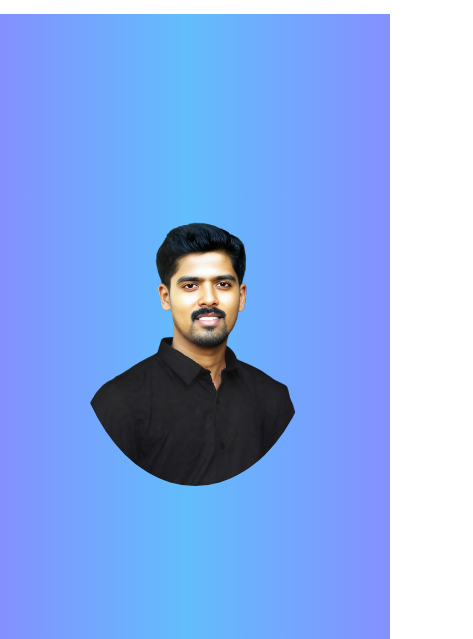
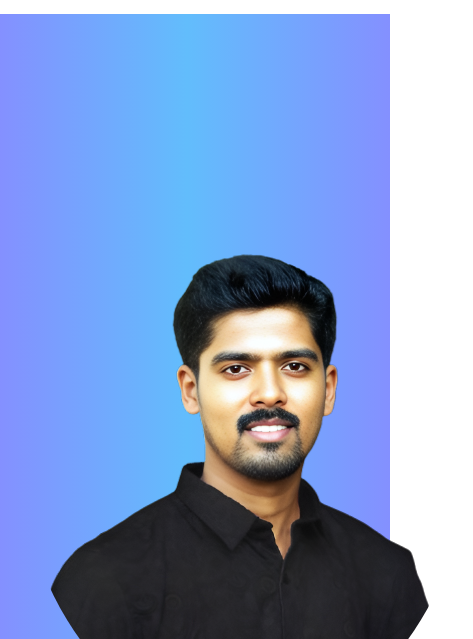
Before and after one commit to nikhilljpskj/Nikhil-Portfolio, a plain HTML site: page index.html in a window 390 px wide. Shown: the part 57-696 px from the top of the page, 473 px wide, since content can reach past the window. Drawn offline with nearby package versions, Linux system fonts and the light colour scheme; some packages are replaced by stand-ins of ours; files that its build step writes are made by us from their sources.

Commit message:
medisa475

```diff
--- a/scss/breadcrumb.scss
+++ b/scss/breadcrumb.scss
@@ -50,14 +50,7 @@
 	}
 
 }
-@media (max-width: 768px) {
-	.home_banner_area .banner_inner .home_left_img img {
-	  padding-top: 20px;   /* Reduce padding for mobile view */
-	  width: 70%;          /* Adjust image size for smaller screens */
-	  margin: 0 auto;      /* Center the image on mobile */
-	  display: block;
-	}
-  }
+
 
 .blog_banner{
 	min-height: 780px;
```
